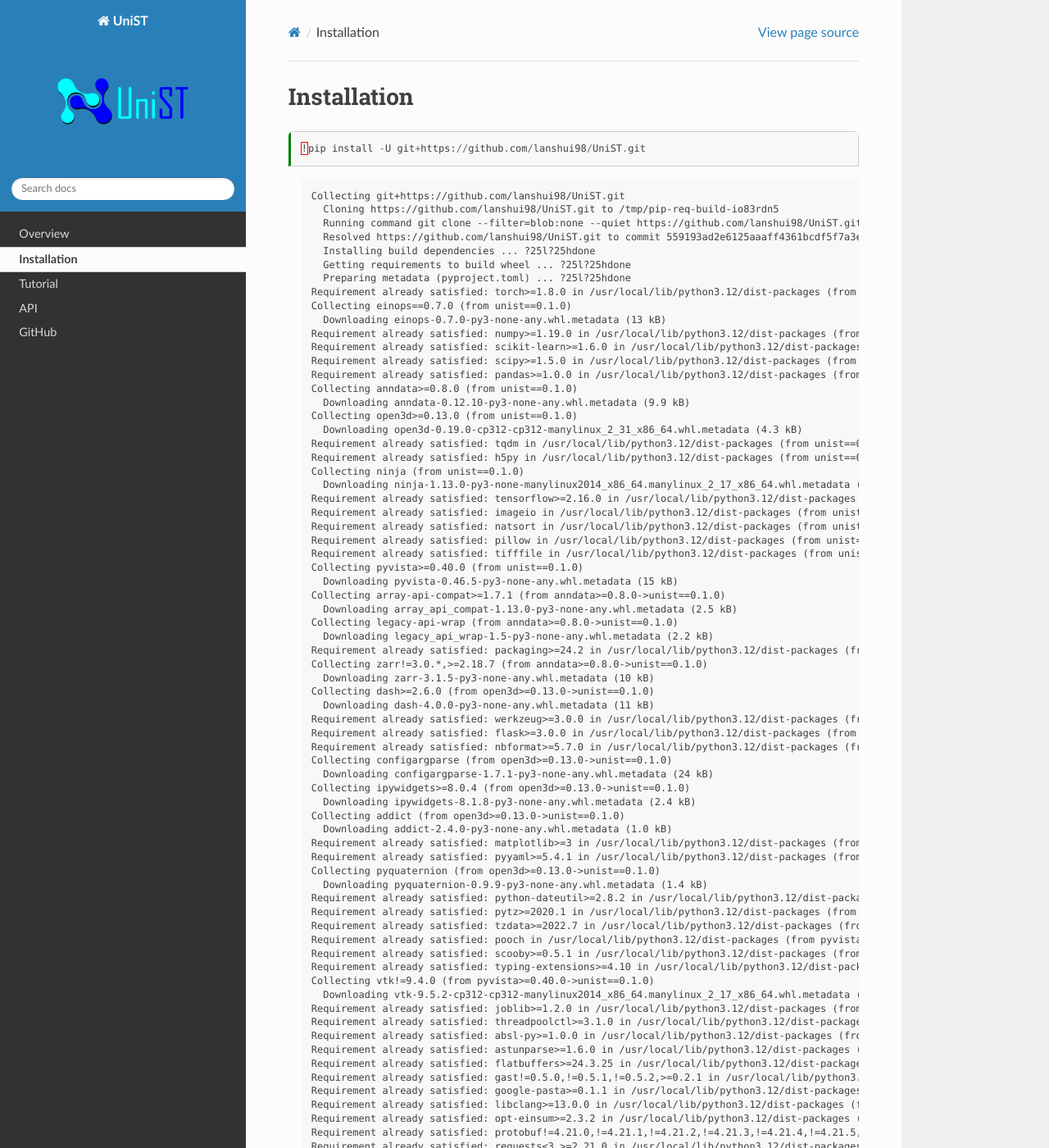
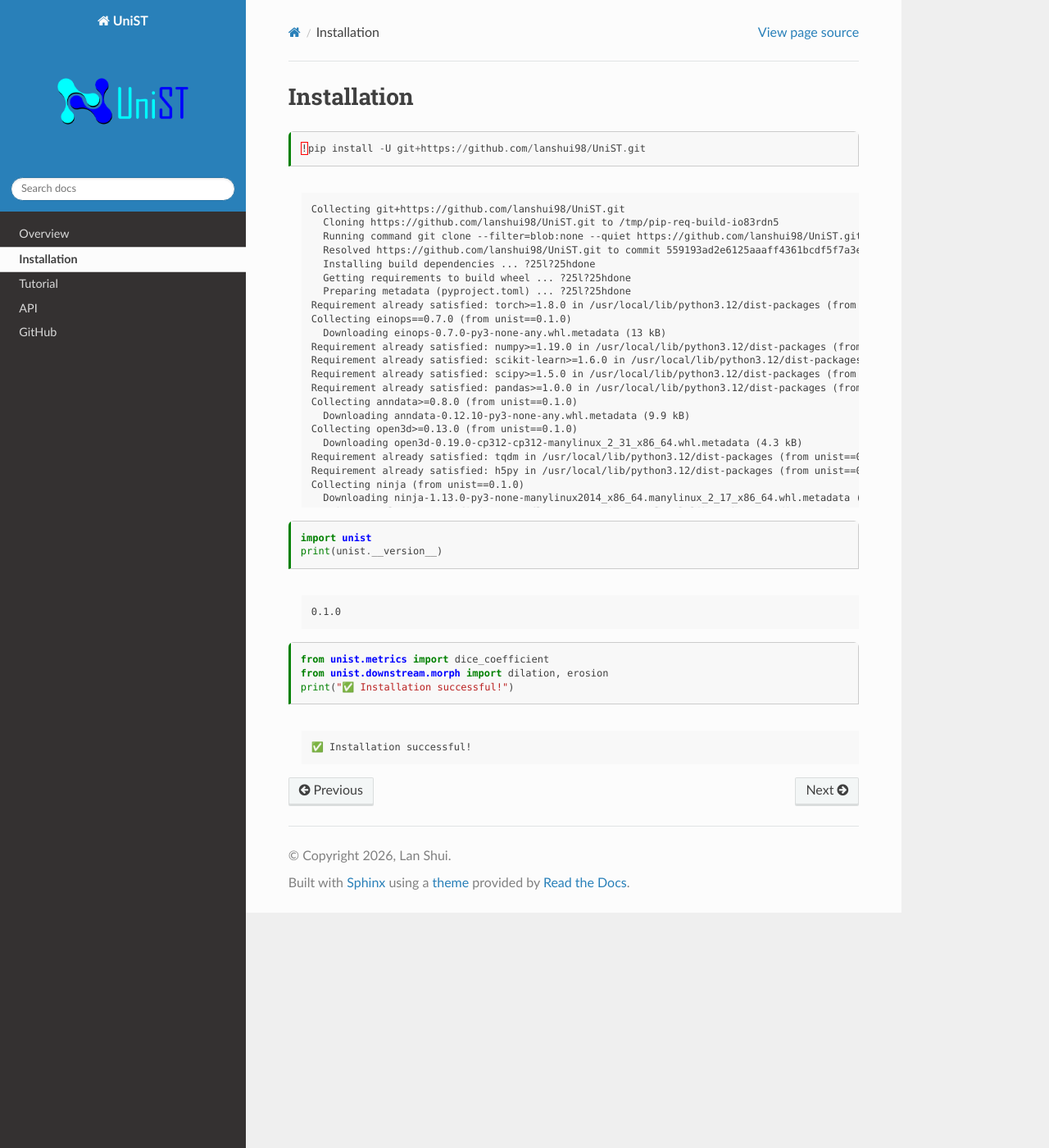
Before and after one commit to lanshui98/UniST-tutorial, a Sphinx documentation site: the page built from docs/source/installation.ipynb, in a window 1280 px wide and 1400 px high. Shown: the whole window at 82% size. Built offline with Sphinx 7.4.7 and the Read the Docs theme 3.1.0, drawn with Linux system fonts in a browser that asks for light colours; some of the changed text lies outside the part shown.

Commit message:
Update custom.css

```diff
--- a/docs/source/_static/custom.css
+++ b/docs/source/_static/custom.css
@@ -2,3 +2,8 @@
     max-height: 400px;
     overflow-y: auto;
 }
+
+div.cell_output {
+    max-height: 400px;
+    overflow-y: auto;
+}
```
